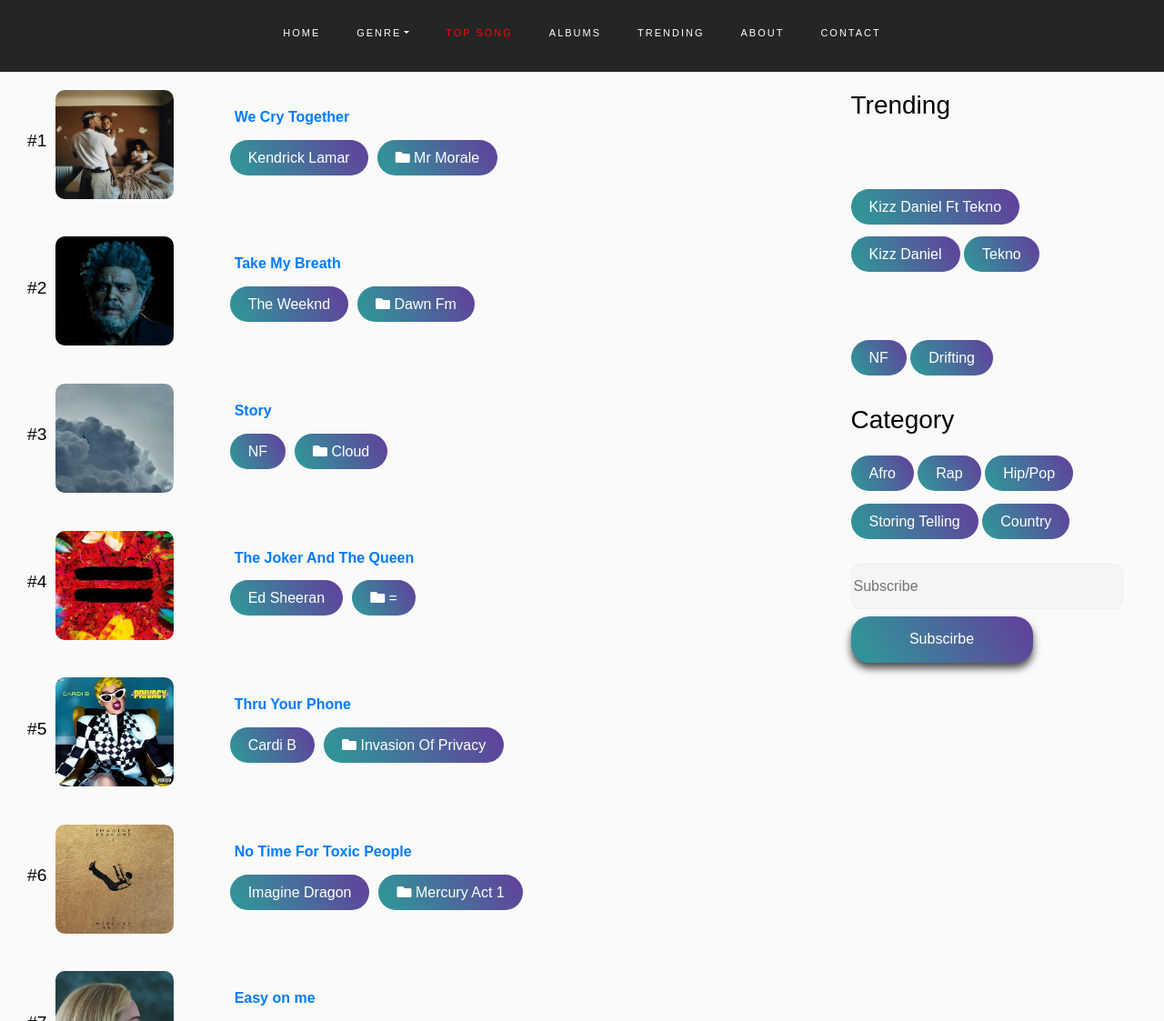
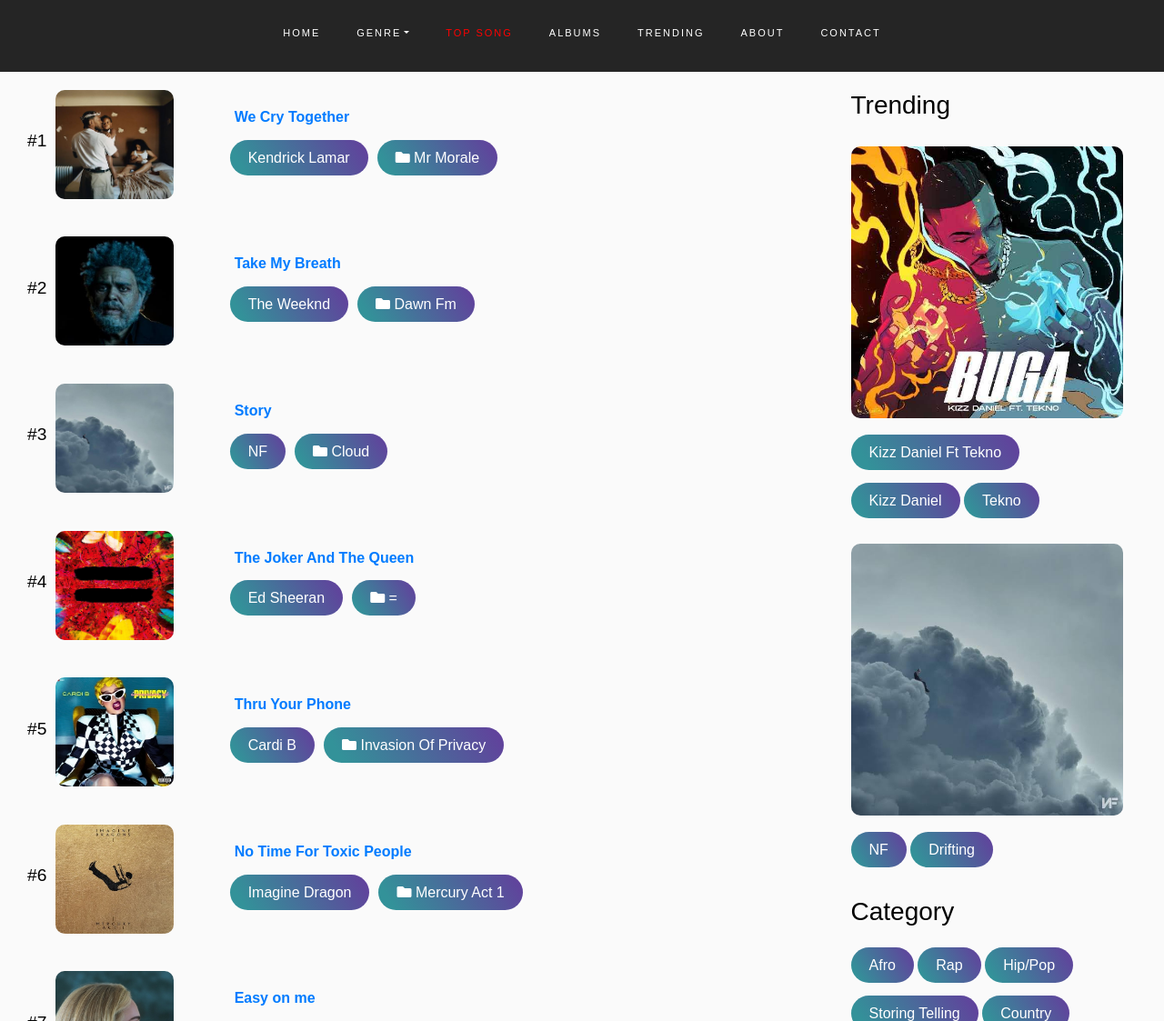
Before and after one commit to Aniemenab/music, a plain HTML site: page topsong.html in a window 1280 px wide. Shown: the part 113-1236 px from the top of the page at 91% size. Drawn offline with Linux system fonts and the light colour scheme; the site is published under a folder, as on GitHub Pages, so addresses that start at the root find nothing.

Commit message:
Update topsong.html

```diff
--- a/topsong.html
+++ b/topsong.html
@@ -320,7 +320,7 @@
                             <div class="topsong-trend">
 
 
-                                <img src="/images/topsongimage/buga.jpeg" alt="">
+                                <img src="./images/topsongimage/buga.jpeg" alt="">
                                 <p> <a href="">Kizz Daniel Ft Tekno</a>
                                 </p>
                                 <p> <a href="">Kizz Daniel</a>
@@ -333,7 +333,7 @@
                             <div class="topsong-trend">
 
 
-                                <img src="/images/topsongimage/Story.jpg
+                                <img src="./images/topsongimage/Story.jpg
                                 " alt="">
 
                                 <p> <a href="">NF</a>
```
